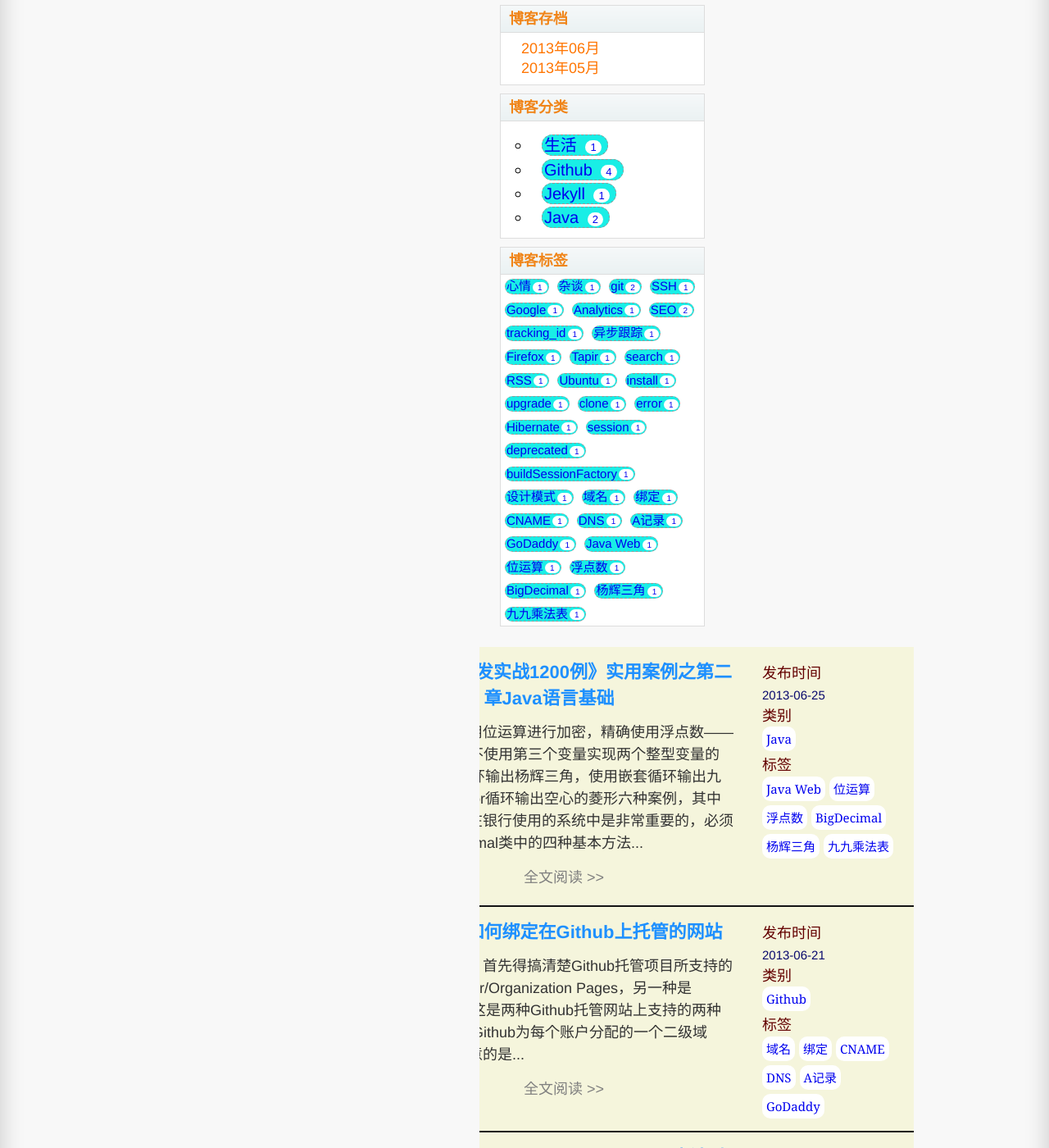
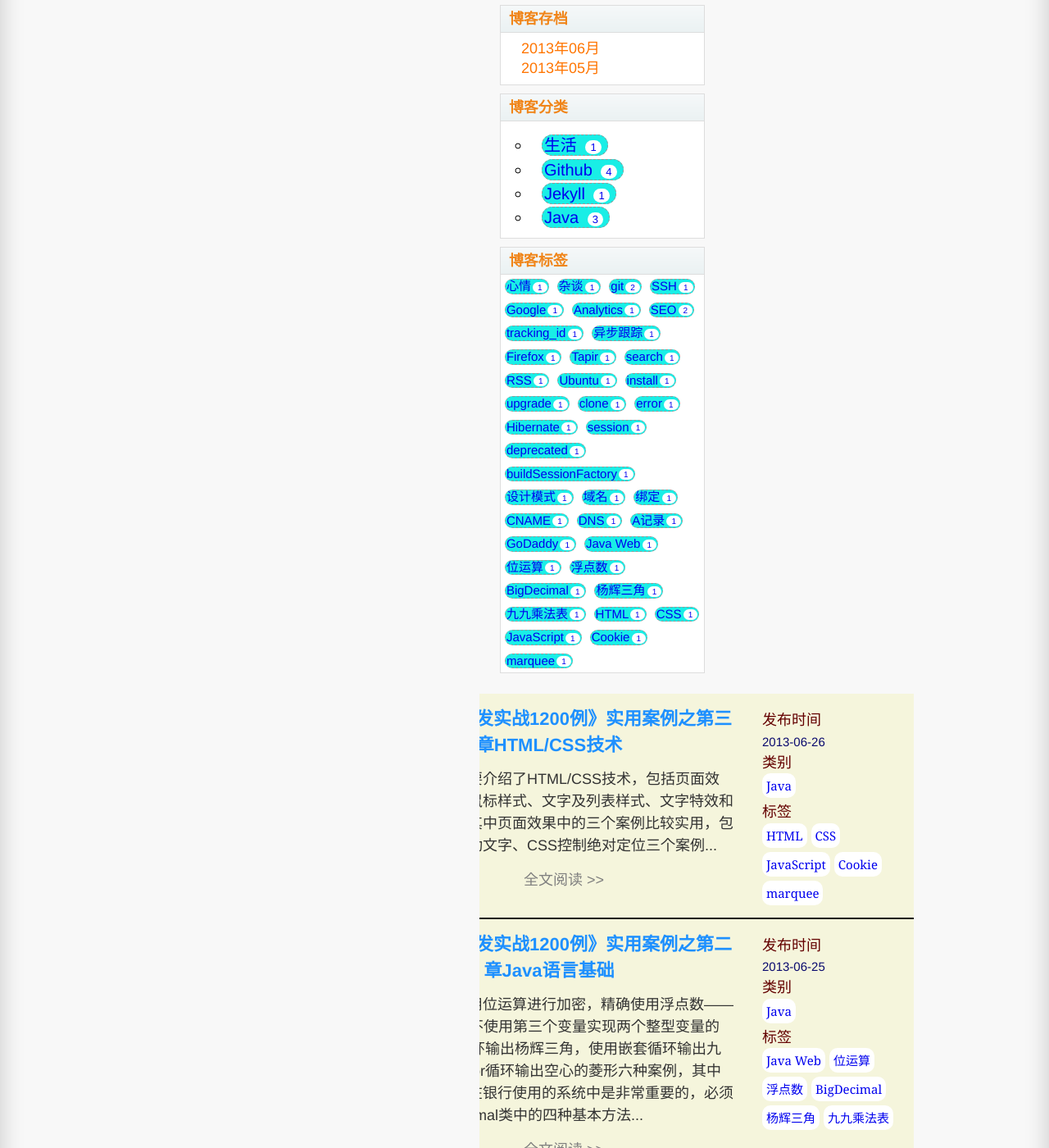
Before and after one commit to lym406365619/lym406365619.github.com, a Jekyll site: the page built from index.html, in a window 1280 px wide and 1400 px high, scrolled down 365 px. Shown: the whole window at 82% size. Built offline with Jekyll 4.4.1, drawn with Linux system fonts in a browser that asks for light colours; nearby versions of some CDN libraries; Markdown is read by kramdown in place of the engine named in the settings; the list of posts is cut into pages by our own code; some of the changed text lies outside the part shown.

Commit message:
update new article

```diff
--- /dev/null
+++ b/_posts/2013-06-26-java-web-development-of-chapter3-html-css-technology.md
@@ -0,0 +1,110 @@
+---
+layout: post
+title: 《Java Web开发实战1200例》实用案例之第三章HTML/CSS技术
+categories: [Java]
+tags: [HTML, CSS, JavaScript, Cookie, marquee]
+description: 这一章主要要介绍了HTML/CSS技术，包括页面效果、表格样式、鼠标样式、文字及列表样式、文字特效和图片滤镜特效。其中页面效果中的三个案例比较实用，包括网页换肤、滚动文字、CSS控制绝对定位三个案例
+---
+{% include JB/setup %}
+#《Java Web开发实战1200例》实用案例之第三章HTML/CSS技术
+
+##1 前言
+这一章主要要介绍了HTML/CSS技术，包括页面效果、表格样式、鼠标样式、文字及列表样式、文字特效和图片滤镜特效。其中页面效果中的三个案例觉得还是有点实用的，至于后面几个方面的内容，稍微归纳一下。
+
+表格样式主要讲述了CSS边框属性<code class="cd">border</code>；通过两个鼠标事件（<code class="cd">onMouseOver</code>和<code class="cd">onMouseOut</code>）改变style属性来实现改变边框颜色；实用JavaScript中提供的<code class="cd">setTimeOut()</code>方法实现表格外边框的霓虹灯效果；通过CSS样式的progid滤镜实现背景颜色渐变；使用JavaScript的<code class="cd">split()</code>方法实现表格的隔行变色（<code class="cd">stringObj.split(str)[rowIndex]</code>）和隔列变色（<code class="cd">stringObj.split(str)[cellIndex]</code>）；设置表格<code class="cd"><td></code>中的<code class="cd">title</code>属性来实现鼠标经过表格的提示信息。
+
+鼠标样式主要介绍了cursor属性来实现不同的鼠标形状以及在CSS样式中设置cursor的url属性实现动画光标（动态光标是一个.ani文件）。
+
+文字及列表样式介绍了CSS中的<code class="cd">text-decoration</code>属性；在页面中使用<code class="cd">&lt;rt></code>和<code class="cd">&lt;ruby></code>标签实现在文字上方标注说明标记；使用段落标签<code class="cd">&lt;p></code>中的<code class="cd">first-line</code>和<code class="cd">first-letter</code>属性；使用CSS中<code class="cd">&lt;ul></code>的<code class="cd">list-style-image</code>属性实现指定图标列表。
+
+文字特效和图片滤镜特效主要介绍了CSS样式中的glow滤镜、dropshadow滤镜、shadow滤镜、light滤镜等的用法。
+
+##1 网页换肤
+
+在实现网页换肤时，如果需要在换肤后保持网页的风格，即使关闭浏览器也不会消失，这就需要将每次执行所调用的CSS样式文件的路径信息保存到客户端的Cookie中。实现换肤的几个步骤
+
+1）编写不同风格的CSS样式文件；
+
+2）在需要的页面中引用其中一个CSS样式文件作为网页默认的样式；
+{% highlight html %}
+<link id="myCss" href="orange.css" rel="stylesheet">
+{% endhighlight %}
+
+3）在&lt;script>标签中编写保存cookie信息的方法，用于将CSS样式文件的路径信息保存到客户端Cookie文件中；
+{% highlight javascript %}
+function writeCookie(csspath) {
+	var today = new Date();
+	var expires = new Date();
+	expires.setTime(today.getTime() + 1000*60*60*24*30);	//有效期为30天
+	var str = "cssPath=" + csspath + ";expires=" + expires.toGMTString() + ";"；
+	document.cookie=str;
+}
+{% endhighlight %}
+
+4）编写读取cookie信息的方法；
+{% highlight javascript %}
+function readCookie(cookieName) {
+	var search = cookieName + "=";
+	if(document.cookie.length > 0) {
+		offset = document.cookie.indexOf(search);
+		if(offset != -1) {
+			offset += search.length;
+			end = document.cookie.indexOf(";", offset);
+			if(end != -1) {
+				end = document.cookie.length;
+				return unescape(document.cookie.substring(offset, end));
+			}
+		}
+	}
+}
+{% endhighlight %}
+
+5）编写超链接的onClick事件调用的方法；
+{% highlight javascript %}
+function change(type) {
+	if(type == "orange") {
+		document.getElementById("myCss").href="orange.css";
+		writeCookie("orange.css")
+	}
+	if(type == "gray") {
+		document.getElementById("myCss").href="gray.css";
+		writeCookie("gray.css")
+	}
+}
+{% endhighlight %}
+
+6）在页面中超链接代码。
+{% highlight html %}
+<a href="#" onClick="change('orange')">橘色经典</a>
+<a href="#" onClick="change('gray')">灰色畅想</a>
+{% endhighlight %}
+
+##2 滚动文字
+实现滚动文字的特效，主要在页面中应用<code class="cd">&lt;marquee></code>标签。通过该标签的属性可以实现不同的滚动效果，其中最常用的属性是<code class="cd">direction</code>(滚动的方向)、<code class="cd">behavior</code>(滚动的方式)、<code class="cd">scrollamount</code>(滚动的速度)。
+
+比如下面的代码：
+{% highlight html %}
+<marquee direction="left">
+	滚动中......
+</marquee>
+{% endhighlight %}
+
+效果如下：
+<marquee direction="left">
+	滚动中......
+</marquee>
+
+##3 CSS控制绝对定位
+在CSS中提供了灵活的定位方法，常用的定位属性包括position、left、top、width、height等，其中<code class="cd">position</code>属性就是实现绝对定位的关键属性，它采用了3中定位方式，包括绝对定位（absolute）、相对定位（relative）和静态定位（static）。CSS代码如下：
+{% highlight css %}
+#top_Div {
+	position: absolute;		/*绝对定位*/
+	left: 20px;				/*距离左侧页面20px*/
+	top: 10px;				/*距离顶部页面10px*/
+}
+#bottom_Div {
+	position: absolute;		/*绝对定位*/
+	left: 130px;			/*距离左侧页面130px*/
+	top: 10px;				/*距离顶部页面10px*/
+}
+{% endhighlight %}
--- a/css/syntax.css
+++ b/css/syntax.css
@@ -34,7 +34,7 @@ code {
 .highlight .kp { font-weight: bold } /* Keyword.Pseudo */
 .highlight .kr { font-weight: bold } /* Keyword.Reserved */
 .highlight .kt { color: #445588; font-weight: bold } /* Keyword.Type */
-.highlight .m { color: #009999 } /* Literal.Number */
+	.highlight .m { color: #0000DD } /* Literal.Number */
 	.highlight .n { color: #333333 } /* Name */
 	.highlight .s { color: #d20; background-color: #fff0f0; } /* Literal.String */
 	.highlight .na { color: #336699 } /* Name.Attribute */
@@ -45,7 +45,7 @@ code {
 .highlight .ne { color: #990000; font-weight: bold } /* Name.Exception */
 	.highlight .nf { color: #0066bb; font-weight: bold } /* Name.Function */
 	.highlight .nn { color: #bb0066 } /* Name.Namespace */
-.highlight .nt { color: #000080 } /* Name.Tag */
+	.highlight .nt { color: #bb0066; font-weight: bold } /* Name.Tag */
 .highlight .nv { color: #008080 } /* Name.Variable */
 .highlight .ow { font-weight: bold } /* Operator.Word */
 .highlight .w { color: #bbbbbb } /* Text.Whitespace */
```
Also changed, not shown: _posts/2013-06-25-java-web-development-combat-1200-cases-of-chapter2-foundation-of-java.md (+2 -2 lines).
